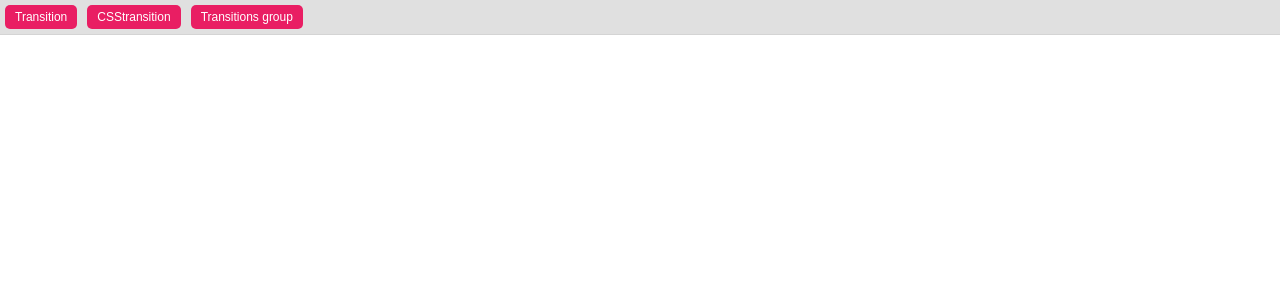
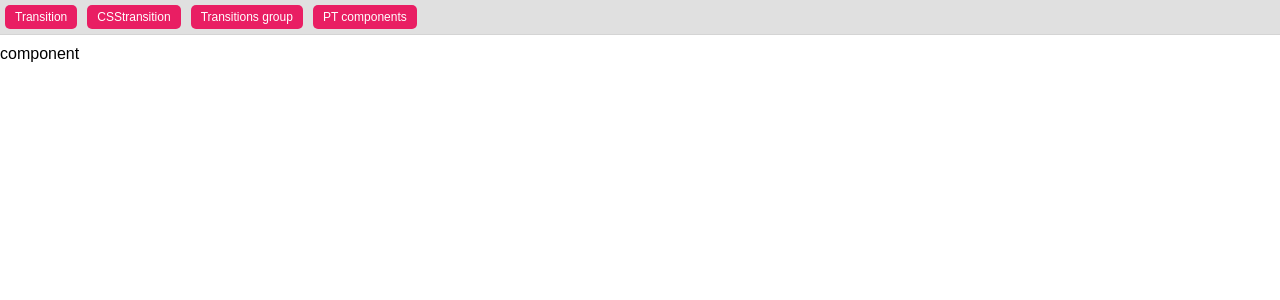
Before and after one commit to VinaykUmesh/StudyingReactJs, a React (Create React App) app in the folder React/03_transitions/: page /users in a window 1280 px wide. Shown: the top 300 px of the page. Built offline with nearby package versions, Linux system fonts and the light colour scheme.

Commit message:
How to PropTypes for typechecking

```diff
--- a/React/03_transitions/package.json
+++ b/React/03_transitions/package.json
@@ -3,6 +3,7 @@
   "version": "0.1.0",
   "private": true,
   "dependencies": {
+    "prop-types": "^15.7.2",
     "react": "^16.0.0",
     "react-dom": "^16.0.0",
     "react-router-dom": "^4.2.2",
--- a/React/03_transitions/src/App.js
+++ b/React/03_transitions/src/App.js
@@ -6,6 +6,7 @@ import './css/App.css';
 import CSStransition from './components/CSStransition';
 import Tgroup from './components/tgroup';
 import TransitionComp from './components/Transition';
+import User from './components/user';
 
 const App = () => {
   return(
@@ -15,10 +16,12 @@ const App = () => {
           <Link to="/transition">Transition</Link>
           <Link to="/csstransition">CSStransition</Link>
           <Link to="/tgroup">Transitions group</Link>
+          <Link to="/users">PT components</Link>
         </div>
         <Route path="/transition" component={TransitionComp}></Route>
         <Route path="/csstransition" component={CSStransition}></Route>
         <Route path="/tgroup" component={Tgroup}></Route>
+        <Route path="/users" component={User}></Route>
       </div>
     </BrowserRouter>
   )
--- /dev/null
+++ b/React/03_transitions/src/components/user.js
@@ -0,0 +1,25 @@
+import React, { Component } from 'react';
+import UserTemplates from './user_template';
+class User extends Component {
+
+             state = {
+                 name : 'Vinayk',
+                 lastname : 'Umesh',
+                 age : 22 ,
+                 english : true,
+                 cars: ["nissan","bugatti"],
+                 message(){console.log('hello')},
+                 persons:{name:"raja" , name2 : "reaji"},
+                 mother : 'martha'
+           }
+
+ render() {
+                  return (
+                          <div>
+                               <UserTemplates  {...this.state}/>
+                          </div>
+                );
+              }
+}
+
+export default User;
--- /dev/null
+++ b/React/03_transitions/src/components/user_template.js
@@ -0,0 +1,32 @@
+import React from 'react';
+import PropTypes from 'prop-types';
+
+const User_template = () => {
+
+ return (
+  <div>
+     <div>component</div>
+  </div>
+ );
+};
+
+User_template.propTypes = {
+         name:PropTypes.oneOfType([
+              PropTypes.string,
+              PropTypes.number,
+              PropTypes.oneOf(['Vinayk','Umesh']),
+         ]),
+         lastname:PropTypes.string,
+         age:PropTypes.number,
+         english:PropTypes.bool,
+         cars:PropTypes.arrayOf(PropTypes.string),
+         message:PropTypes.func,
+         persons:PropTypes.object,
+         mother: (props,propName) => {
+           if( props[propName] !== 'martha'){
+              return new Error(`The name is incorrect should be Martha`)
+           }
+         }
+}
+
+export default User_template;
```
Also changed, not shown: 1 other file (tests, documents, lock files or other folders).
